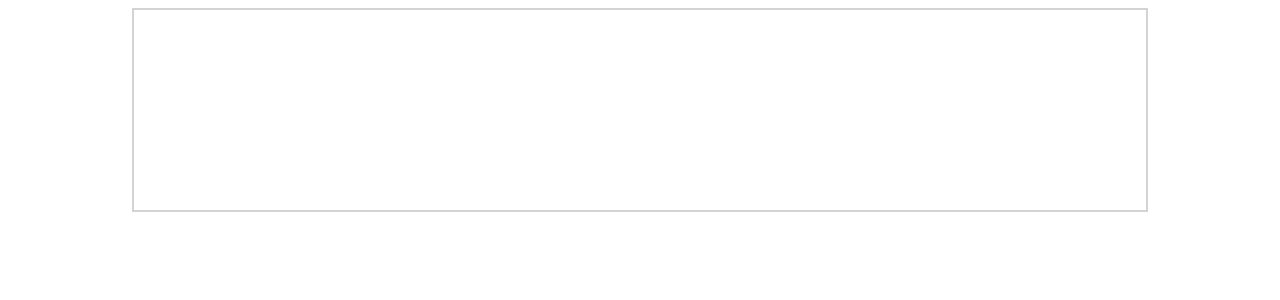
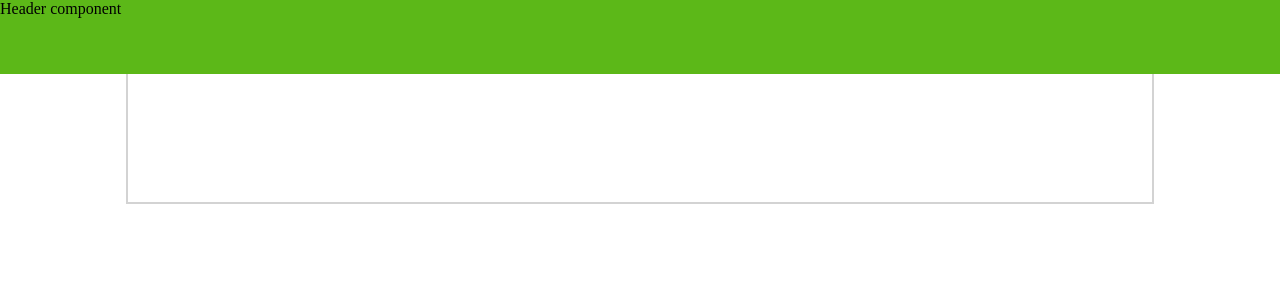
Before and after one commit to nainarazz/gourmetic, a Next.js app: page / in a window 1280 px wide. Shown: the top 300 px of the page. Built offline with nearby package versions, Linux system fonts and the light colour scheme.

Commit message:
created app layout and header component

```diff
--- a/package.json
+++ b/package.json
@@ -4,7 +4,7 @@
 	"description": "Make cooking fun, easy , and sociable",
 	"main": "index.js",
 	"scripts": {
-		"dev:web": "cross-env DEBUG=next nodemon --watch src/server --exec ts-node --transpile-only ./src/server/index.ts",
+		"dev:web": "cross-env DEBUG=next nodemon --watch src --exec ts-node --transpile-only ./src/server/index.ts",
 		"dev:api": "cross-env DEBUG=api nodemon --watch api --exec ts-node --transpile-only ./api/index.ts",
 		"build": "next build src",
 		"start": "next start src",
@@ -24,7 +24,6 @@
 	"dependencies": {
 		"@sentry/integrations": "^5.1.0",
 		"@sentry/node": "^5.1.0",
-		"@types/styled-components": "^4.1.14",
 		"@zeit/next-typescript": "^1.1.1",
 		"cross-env": "^5.2.0",
 		"debug": "^4.1.1",
@@ -42,6 +41,7 @@
 		"@types/next": "^8.0.3",
 		"@types/react": "^16.8.13",
 		"@types/react-dom": "^16.8.3",
+		"@types/styled-components": "^4.1.14",
 		"babel-plugin-styled-components": "^1.10.0",
 		"husky": "^1.3.1",
 		"nodemon": "^1.18.11",
--- /dev/null
+++ b/src/layout/components/app-layout/app-layout.tsx
@@ -0,0 +1,19 @@
+import React, { FunctionComponent } from 'react';
+import { createGlobalStyle } from 'styled-components';
+import { Header } from '../header/header';
+
+const GlobalStyle = createGlobalStyle`
+    body {
+        margin: 0;
+    }
+`;
+
+export const AppLayout: FunctionComponent = props => {
+	return (
+		<div>
+			<GlobalStyle />
+			<Header />
+			{props.children}
+		</div>
+	);
+};
--- /dev/null
+++ b/src/layout/components/header/header.tsx
@@ -0,0 +1,8 @@
+import React from 'react';
+import { Container } from './styles';
+
+export const Header = () => (
+	<div>
+		<Container>Header component</Container>
+	</div>
+);
--- /dev/null
+++ b/src/layout/components/header/styles.tsx
@@ -0,0 +1,8 @@
+import styled from 'styled-components';
+
+export const Container = styled.div`
+	position: fixed;
+	height: 74px;
+	background-color: #5cb818;
+	width: 100%;
+`;
--- /dev/null
+++ b/src/pages/_app.tsx
@@ -0,0 +1,29 @@
+import App, { AppComponentContext, Container } from 'next/app';
+import React from 'react';
+import { AppLayout } from '../layout/components/app-layout/app-layout';
+import { NextContext } from 'next';
+
+class MyApp extends App {
+	static async getInitialProps({ Component, ctx }: AppComponentContext) {
+		let pageProps: Partial<NextContext>;
+		if (Component.getInitialProps) {
+			pageProps = await Component.getInitialProps(ctx);
+		}
+
+		pageProps = { query: ctx.query };
+		return { pageProps };
+	}
+
+	render() {
+		const { Component, pageProps } = this.props;
+		return (
+			<Container>
+				<AppLayout>
+					<Component {...pageProps} />
+				</AppLayout>
+			</Container>
+		);
+	}
+}
+
+export default MyApp;
--- a/src/pages/_document.tsx
+++ b/src/pages/_document.tsx
@@ -1,14 +1,13 @@
+import React from 'react';
+import { ServerStyleSheet } from 'styled-components';
 import Document, {
 	Head,
 	Main,
 	NextScript,
 	NextDocumentContext,
 } from 'next/document';
-import React from 'react';
-import { ServerStyleSheet } from 'styled-components';
 
 export default class MyDocument extends Document {
-	// tslint:disable-next-line: no-any
 	static getInitialProps({ renderPage }: NextDocumentContext) {
 		const sheet = new ServerStyleSheet();
 		const page = renderPage(App => props =>
```
Also changed, not shown: 1 other file (tests, documents, lock files or other folders).
